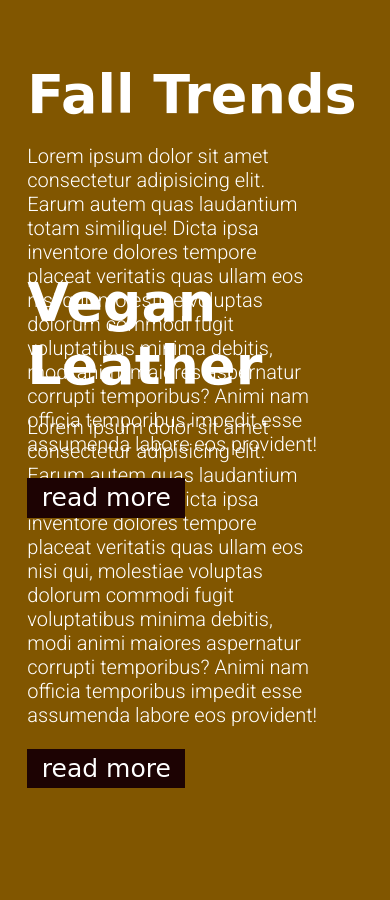
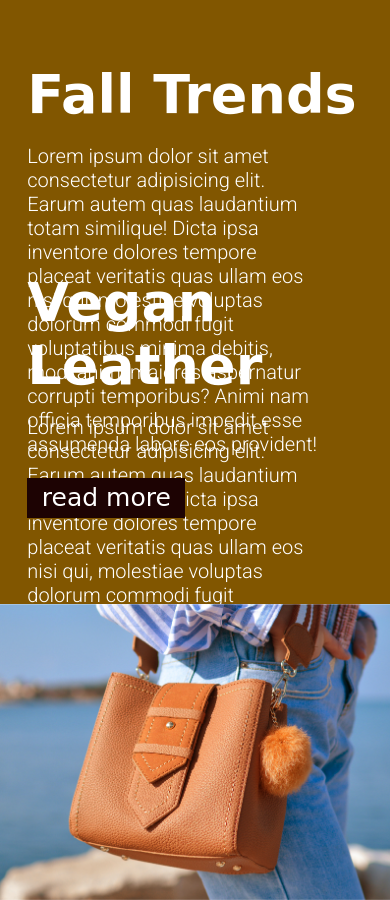
Before and after one commit to whitreid07/whitney-reid-project-1, a plain HTML site: page index.html in a window 390 px wide. Shown: the part 2027-2927 px from the top of the page. Drawn offline with Linux system fonts and the light colour scheme; a web font is replaced by a local one.

Commit message:
getting there

```diff
--- a/styles/style.css
+++ b/styles/style.css
@@ -767,7 +767,7 @@ img {
     float: none;
     width: 100%;
     position: relative;
-    top: 300px;
+    bottom: 111px;
   }
 
   .vegan-leather-image-container img {
```
